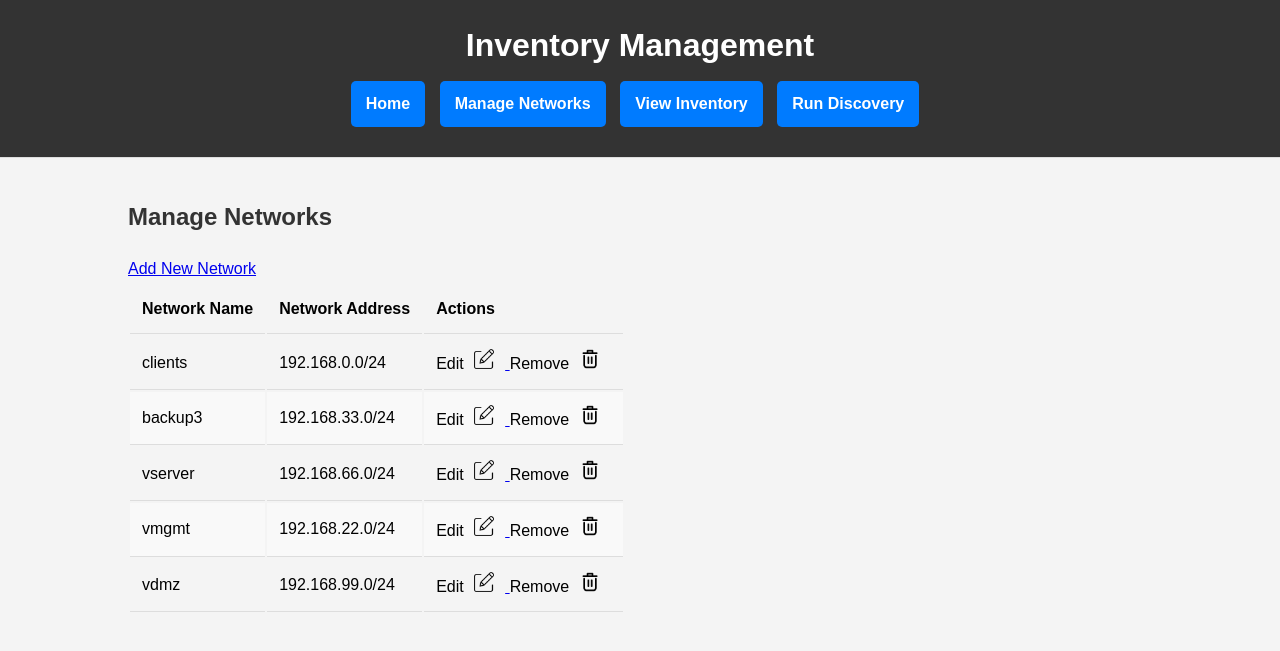
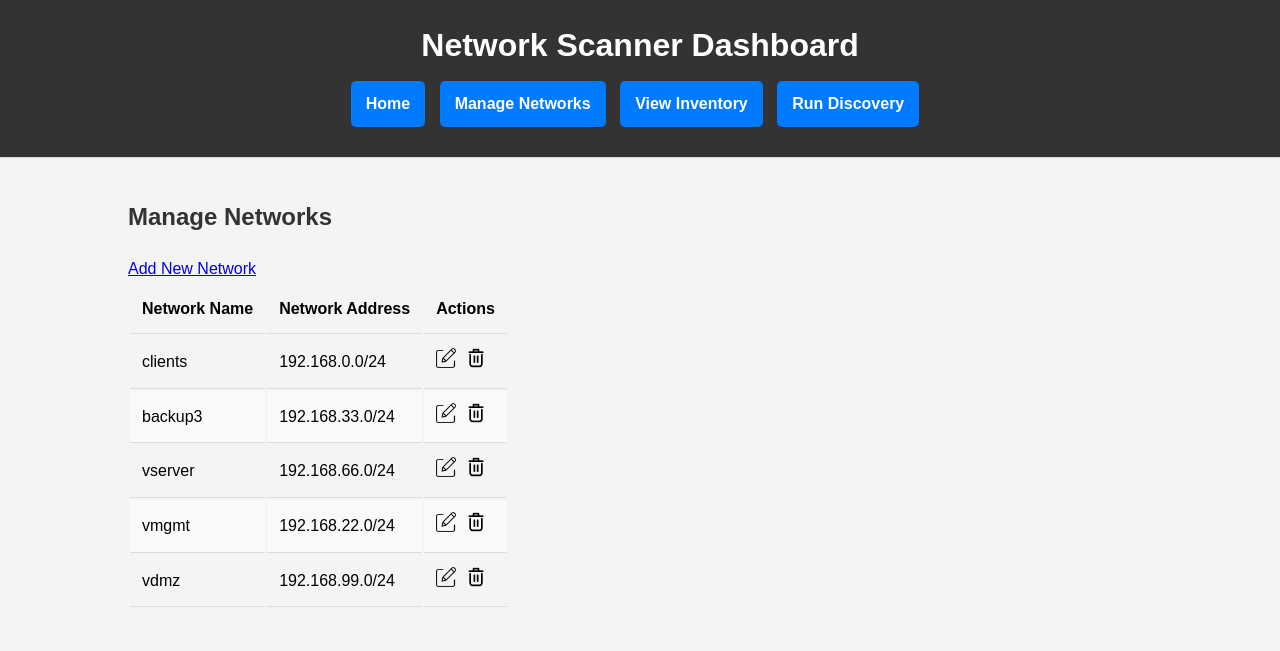
Before and after one commit to silentf666/csnd, a Flask app: page /networks in a window 1280 px wide. Shown: the top 651 px of the page. Run offline with Flask 3, Linux system fonts and the light colour scheme.

Commit message:
7.1 some ui improvements

```diff
--- a/templates/networks.html
+++ b/templates/networks.html
@@ -8,11 +8,11 @@
 </head>
 <body>
     <header>
-        <h1>Inventory Management</h1>
+        <h1>Network Scanner Dashboard</h1>
         <nav>
             <ul class="nav-links">
                 <li><a href="{{ url_for('index') }}">Home</a></li>
-                <li><a href="{{ url_for('networks') }}">Manage Networks</a></li>
+                <li><a href="{{ url_for('networks') }}" class="active">Manage Networks</a></li>
                 <li><a href="{{ url_for('view_inventory') }}">View Inventory</a></li>
                 <li><a href="{{ url_for('run_discovery_now') }}">Run Discovery</a></li>
             </ul>
@@ -20,7 +20,7 @@
     </header>
     <main class="container">
         <h2>Manage Networks</h2>
-        <a href="{{ url_for('add_network') }}" class="nav-links">Add New Network</a>
+        <a href="{{ url_for('add_network') }}" class="button">Add New Network</a>
         <table>
             <thead>
                 <tr>
@@ -35,15 +35,11 @@
                         <td>{{ network_name }}</td>
                         <td>{{ network_address }}</td>
                         <td>
-						Edit <a href="{{ url_for('edit_network', network_name=network_name) }}" title="Edit">
-							<button type="submit" class="icon-button">
-                            <img src="{{ url_for('static', filename='icons/edit.png') }}" class="icon" alt="Edit" />
-							</button>
+                            <a href="{{ url_for('edit_network', network_name=network_name) }}" class="icon-button" title="Edit">
+                                <img src="{{ url_for('static', filename='icons/edit.png') }}" class="icon" alt="Edit" />
                             </a>
-						Remove <a href="{{ url_for('remove_network', network_name=network_name) }}" title="Remove">
-								<button type="submit" class="icon-button">
+                            <a href="{{ url_for('remove_network', network_name=network_name) }}" class="icon-button" title="Remove">
                                 <img src="{{ url_for('static', filename='icons/remove.png') }}" class="icon" alt="Remove" />
-								</button>
                             </a>
                         </td>
                     </tr>
```
